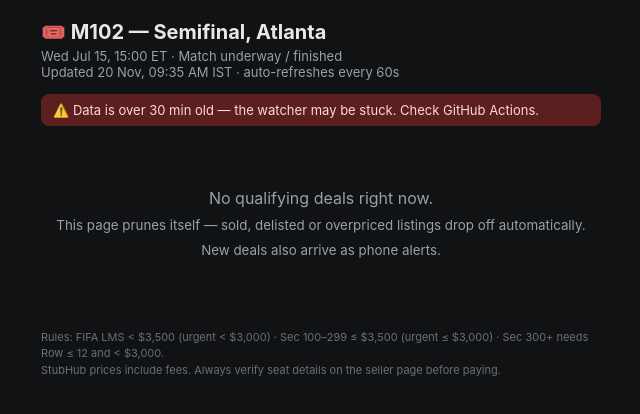
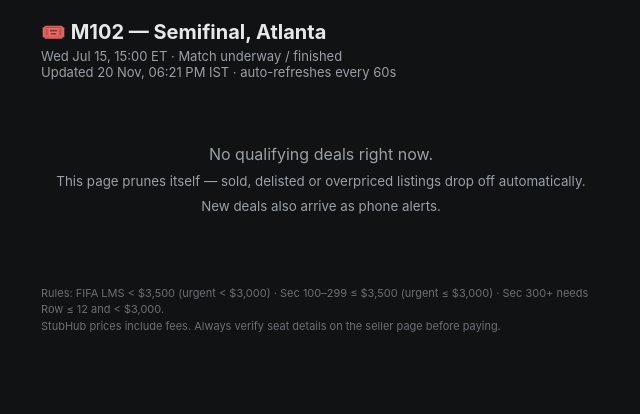
Before and after one commit to BabluMane/wc-ticket-watch, a plain HTML site: page index.html in a window 1280 px wide. Shown: the whole page, without its empty margins (319-959 px from the left). Drawn offline with Linux system fonts and the light colour scheme.

Commit message:
board 2026-11-20T12:51:54Z

```diff
--- a/index.html
+++ b/index.html
@@ -21,7 +21,7 @@
 </style></head><body>
 <h1>🎟️ M102 — Semifinal, Atlanta</h1>
 <div class="sub">Wed Jul 15, 15:00 ET · Match underway / finished<br>
-Updated 20 Nov, 09:35 AM IST · auto-refreshes every 60s</div>
+Updated 20 Nov, 06:21 PM IST · auto-refreshes every 60s</div>
 <div class="stale" id="stale">⚠️ Data is over 30 min old — the watcher may be stuck.
 Check GitHub Actions.</div>
 <div class="empty">No qualifying deals right now.<br><small>This page prunes itself — sold, delisted or overpriced listings drop off automatically. New deals also arrive as phone alerts.</small></div>
@@ -29,7 +29,7 @@ Check GitHub Actions.</div>
 (urgent ≤ $3,000) · Sec 300+ needs Row ≤ 12 and &lt; $3,000.<br>
 StubHub prices include fees. Always verify seat details on the seller page before paying.</div>
 <script>
- var gen = new Date("2026-11-20T04:05:33.566223+00:00");
+ var gen = new Date("2026-11-20T12:51:22.358724+00:00");
  if ((Date.now() - gen.getTime()) > 30*60*1000)
    document.getElementById('stale').style.display = 'block';
 </script>
--- a/state.json
+++ b/state.json
@@ -2,5 +2,5 @@
  "deals": {},
  "last_heartbeat": "2026-11-15",
  "last_fail_ping": "",
- "zero_runs": 342
+ "zero_runs": 343
 }
```
